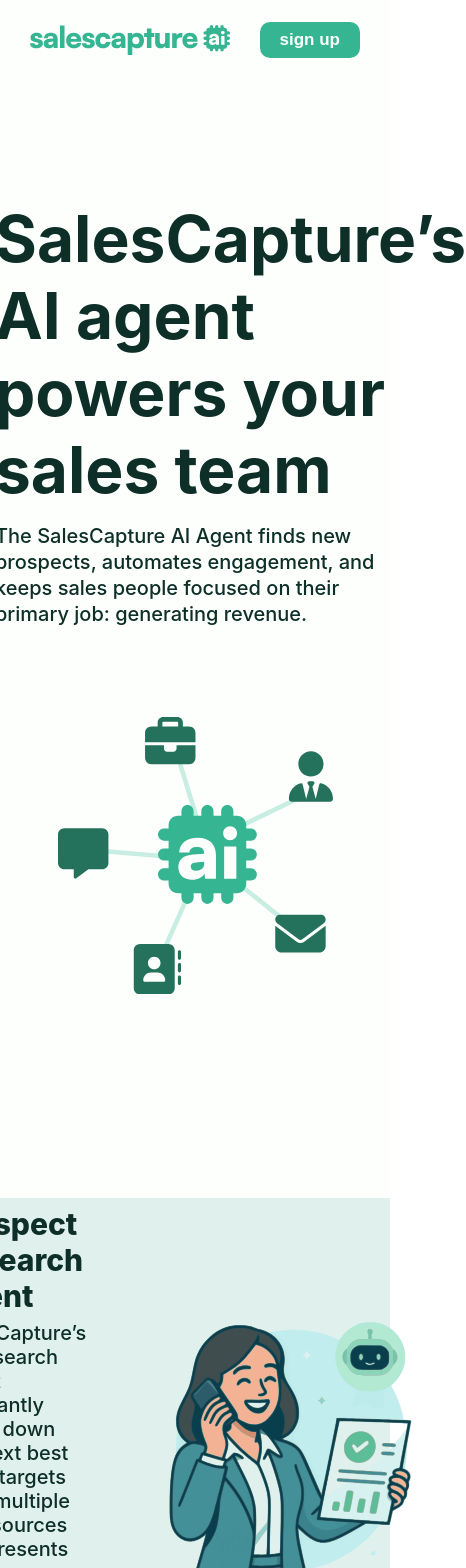
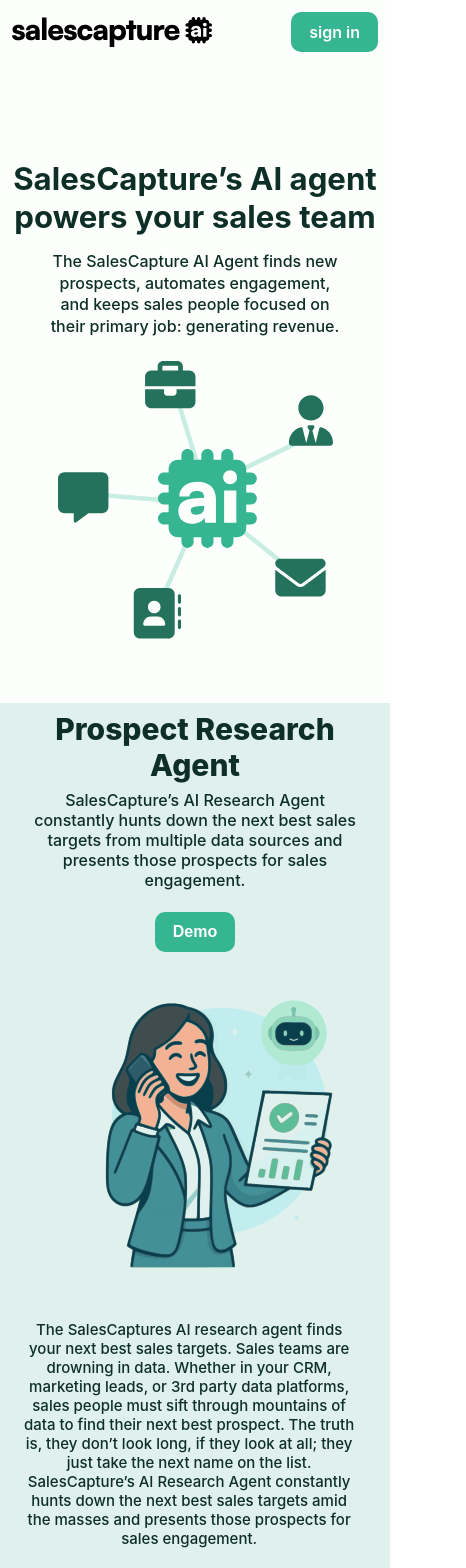
Before and after one commit to flinn97/scaihomepage, a React (Create React App) app: page / in a window 390 px wide. Shown: the top 1568 px of the page, 466 px wide, since content can reach past the window. Built offline with nearby package versions, Linux system fonts and the light colour scheme.

Commit message:
phone changes

```diff
--- a/src/App.css
+++ b/src/App.css
@@ -1,14 +1,38 @@
+/* make space for fixed header */
+.app { padding-top: var(--header-h); }
+/* ensure scrollIntoView doesn't hide the section behind the fixed header */
+section { scroll-margin-top: calc(var(--header-h) + 12px); }
+
+/* Default stays for desktop */
 .app-header {
   background-color: var(--neutral-light);
   position: fixed;
   top: 0;
   display: flex;
   width: 100%;
-  min-height: 80px;
+  min-height: var(--header-h, 80px);
   align-items: center;
   justify-content: space-between;
-  padding: 0px 30px;
+  padding: 0 30px;
   transition: all .4s;
+}
+/* Mobile fix */
+@media (max-width: 600px) {
+  .app-header {
+    padding: 0 12px; /* reduce side padding */
+    width: 100%;
+  }
+
+  .logo {
+    max-width: 150px; /* smaller logo */
+  }
+
+
+  .header-button {
+    padding: 8px 14px; /* smaller tap area but still clickable */
+    font-size: 15px;
+    white-space: nowrap; /* keep text in one line */
+  }
 }
 
 .logo {
@@ -18,7 +42,8 @@
 .logo g {
   fill: var(--accent);
 }
-
+.app-header .logo { transition: filter .25s ease; }
+.app-header.scrolled .logo { filter: brightness(0) invert(1); } /* turns it white */
 .header-button {
   border: none;
   padding: 8px 20px;
@@ -45,13 +70,14 @@
   justify-content: center;
   width: 100%;
   min-height: 400px;
-  padding: 200px 30px;
+  /* top padding accounted for fixed header already via .app */
+  padding: clamp(96px, 10vw, 200px) 20px 60px;
   background-color: var(--neutral-light);
-  gap: 90px;
+  gap: clamp(24px, 6vw, 90px);
 }
 
 .hero-heading {
-  font-size: 64px;
+  font-size: clamp(28px, 8vw, 64px);
   margin-bottom: 15px;
 }
 
@@ -62,6 +88,20 @@
   min-width: 400px;
   flex-direction: column;
   justify-content: center;
+  align-items: center;
+}
+/* Mobile centering */
+@media (max-width: 750px) {
+  .hero-text {
+    align-items: center;
+    text-align: center; /* centers text inside the container */
+    margin: 0 auto;
+  }
+
+  .hero-text .subtitle {
+    width: 75%;
+    margin: 0 auto;
+  }
 }
 
 .hero-image {
@@ -74,66 +114,104 @@
 }
 
 .subtitle {
-  font-size: 20px;
+  font-size: clamp(16px, 2.6vw, 20px);
   font-weight: 500;
-  line-height: 1.3em;
+  line-height: 1.35em;
 }
 
+/* Default (desktop/tablet): keep your current layout, just cap widths a bit */
 .panel {
-  min-height: 400px;
+  min-height: 200px;
   display: flex;
   justify-content: center;
   align-items: center;
-  padding: 8px 50px;
-  gap: 40px;
-  font-size: 20px;
+  padding: 8px clamp(16px, 6vw, 50px);
+  gap: clamp(16px, 4vw, 40px);
+  font-size: clamp(16px, 2.2vw, 20px);
   font-weight: 500;
 }
 
 .panel-text {
-  max-width: 600px;
+  max-width: 640px;
 }
 
+/* Long text block readability */
 .panel-text-long{
-  margin:0px;
-  padding: 20px 50px;
-  margin-top:-8px;
-  color: var(--text-accent);
-  font-size: 18px;
-  gap: 4px;
-  min-height: 20px;
-  justify-self: center;
-  font-weight: 400;
+  padding: 20px clamp(16px, 6vw, 50px);
+  font-size: clamp(15px, 2vw, 18px);
   max-width: 1084px;
   text-align: justify;
 }
 
 .panel-graphic {
- opacity: 1;
+  opacity: 1;
+  max-width: 360px;
+  width: 100%;
 }
 
-.robot {
+.robot,
+.hero-graphic {
   width: 100%;
+  height: auto;
+  max-width: 360px; /* keep SVGs in check on big screens */
+}
+/* Mobile stack */
+@media (max-width: 768px) {
+  .panel {
+    flex-direction: column;
+    text-align: center;
+    min-height: unset;
+  }
+
+  .panel-graphic {
+    max-width: 260px;
+  }
+
+  .robot,
+  .hero-graphic {
+    max-width: 300px;
+  }
+}
+form {
+  width: 100%;
+  max-width: 640px;      /* a bit wider on desktop */
+  background-color: var(--dark-accent);
+  padding: clamp(20px, 5vw, 60px) clamp(16px, 4vw, 40px);
+  border-radius: 12px;
+  font-size: clamp(16px, 2.2vw, 20px);
+  box-shadow: 0 6px 22px rgba(0,0,0,.06);
 }
 
 .contact-form {
   display: flex;
-  min-height: 600px;
-  padding: 80px 30px;
+  min-height: unset;
+  padding: clamp(40px, 8vw, 80px) 16px;
   align-items: center;
   justify-content: center;
   background-color: var(--light-accent);
 }
+/* Example: put graphic above text on mobile for this specific panel */
+/* @media (max-width: 768px) {
+  section:nth-of-type(2) .panel .panel-graphic { order: -1; }
+} */
 
 footer {
   display: flex;
-  padding: 10px 30px;
+  padding: 12px 16px;
   justify-content: space-between;
   align-items: center;
-  height: 70px;
+  min-height: 64px;
   background-color: var(--dark-accent);
   color: var(--light-accent);
   font-weight: 600;
+}
+
+@media (max-width: 600px) {
+  footer {
+    flex-direction: column;
+    gap: 10px;
+    text-align: center;
+  }
 }
 
 .footer-links {
@@ -161,11 +239,10 @@
 
 /* Add these styles to your App.css file */
 
+/* thank-you message spacing on mobile */
 .thank-you-message {
-  text-align: center;
-  padding: 40px 20px;
-  max-width: 500px;
-  margin: 0 auto;
+  padding: clamp(24px, 6vw, 40px) 20px;
+  max-width: 520px;
 }
 
 .thank-you-message h2 {
@@ -188,3 +265,21 @@
   text-align: center;
   font-weight: bold;
 }
+.header-button {
+  border: none;
+  padding: 10px 22px;
+  background-color: var(--accent);
+  border-radius: 10px;
+  color: var(--neutral-light);
+  font-size: 17px;
+  font-weight: 600;
+  cursor: pointer;
+  line-height: 1;          /* so height = padding + line-height */
+}
+
+@media (max-width: 768px) {
+  .header-button {
+    padding: 12px 18px;    /* larger tap target */
+    font-size: 16px;
+  }
+}
--- a/src/App.js
+++ b/src/App.js
@@ -71,17 +71,17 @@
 
   return (
     <div className="app">
-      <Header scrollTo={scrollTo.bind(this)} demoRef={demoRef}/>
+      <Header scrollTo={scrollTo.bind(this)} demoRef={demoRef} />
 
       <section className="hero">
         <div className="hero-text">
-          <h1 className="hero-heading" style={{ color: "var(--text-accent)" }}>
+          <h1 className="hero-heading">
             SalesCapture’s AI agent powers your sales team
           </h1>
           <div className="subtitle">
             The SalesCapture AI Agent finds new prospects, automates engagement,
             and keeps sales people focused on their primary job: generating
-            revenue.{" "}
+            revenue.
           </div>
         </div>
         <div className="hero-image">
@@ -119,6 +119,7 @@
             />
           </div>
         </div>
+        <div style={{ display: "flex", width: "97%", alignItems: "center", justifyContent: "center" }}>
           <div className="panel panel-text-long">
             The SalesCaptures AI research agent finds your next best sales
             targets. Sales teams are drowning in data. Whether in your CRM,
@@ -128,6 +129,7 @@
             name on the list. SalesCapture’s AI Research Agent constantly hunts
             down the next best sales targets amid the masses and presents those
             prospects for sales engagement.
+          </div>
         </div>
       </section>
 
@@ -152,6 +154,7 @@
             </button>
           </div>
         </div>
+        <div style={{ display: "flex", width: "97%", alignItems: "center", justifyContent: "center" }}>
           <div className="panel panel-text-long">
             SalesCapture AI sales content platform provides the best sales content
             your sales team can use with a single click. The platform’s
@@ -161,7 +164,7 @@
             content creation. SalesCapture AI combines key aspects of your value
             proposition with best practices to generate the most effective sales
             messaging for multiple use cases.
-        </div>
+          </div></div>
       </section>
 
       <section
@@ -181,7 +184,7 @@
             </div>
             <button
               className="header-button"
-              style={{ marginTop: "22px",}}
+              style={{ marginTop: "22px", }}
               onClick={() => scrollTo(demoRef)}
             >
               Demo
@@ -194,6 +197,7 @@
             />
           </div>
         </div>
+        <div style={{ display: "flex", width: "97%", alignItems: "center", justifyContent: "center" }}>
           <div className="panel panel-text-long">
             SalesCapture AI enables fully automated, partially automated and
             “shadow BDR” solutions to enhance your team’s go-to-market
@@ -205,6 +209,7 @@
             placing the prospect into a sales motion. SalesCapture AI can create a
             virtual BDR behind every sales rep, working 24/7, as a shadow BDR
             helping your sales team find and close more deals!
+          </div>
         </div>
       </section>
 
@@ -223,7 +228,7 @@
             <h2>Request a Demo</h2>
             <label>Name</label>
             <input
-              onChange={(e)=>{setName(e.target.value)}}
+              onChange={(e) => { setName(e.target.value) }}
               type="text"
               name="name"
               placeholder="Your name.."
@@ -235,7 +240,7 @@
               type="email"
               name="email"
               placeholder="joeschmo@mail.com..."
-              onChange={(e)=>{setEmail(e.target.value)}}
+              onChange={(e) => { setEmail(e.target.value) }}
               value={email}
             />
 
@@ -243,7 +248,7 @@
             <input
               type="text"
               name="comments"
-              onChange={(e)=>{setComments(e.target.value)}}
+              onChange={(e) => { setComments(e.target.value) }}
               placeholder="Your comments..."
               value={comments}
             />
--- a/src/header.jsx
+++ b/src/header.jsx
@@ -5,11 +5,10 @@
   const [scrolled, setScrolled] = useState(false);
 
   useEffect(() => {
-    if (typeof window !== "undefined") {
-      window.addEventListener("scroll", () =>
-        setScrolled(window.pageYOffset > 10)
-      );
-    }
+    const onScroll = () => setScrolled(window.pageYOffset > 10);
+    onScroll(); // set initial on refresh mid-scroll
+    window.addEventListener("scroll", onScroll, { passive: true });
+    return () => window.removeEventListener("scroll", onScroll);
   }, []);
 
   return (
@@ -17,7 +16,7 @@
           scrolled ? "scrolled" : ""
         }`}>
         <LogoSvg className="logo" />
-        <button onClick={() => props.scrollTo(props.demoRef)} className="header-button">sign up</button>
+        <a style={{textDecoration:"none"}} href = "https://app.salescapture.ai" target="_blank" onClick={() => props.scrollTo(props.demoRef)} className="header-button">sign in</a>
     </header>
   );
 }
--- a/src/index.css
+++ b/src/index.css
@@ -8,6 +8,27 @@
   --neutral: #9A9A9A;
   --neutral-medium: #696969;
   --neutral-dark: #262626;
+  --header-h: 80px; /* default desktop */
+}
+@media (prefers-color-scheme: dark) {
+  :root { --logo-color: #B2EFDF; }              /* brighter/contrasty on dark */
+}
+/* Apply to every element in the SVG */
+.logo * {
+  fill: var(--logo-color) !important;
+  stroke: var(--logo-color) !important; /* if your SVG uses strokes */
+}
+@media (max-width: 768px) {
+  :root { --header-h: 64px; }
+}
+@media (prefers-color-scheme: dark) {
+  :root { --logo-color: #B2EFDF; }              /* brighter/contrasty on dark */
+}
+
+/* Apply to every element in the SVG */
+.logo * {
+  fill: var(--logo-color) !important;
+  stroke: var(--logo-color) !important; /* if your SVG uses strokes */
 }
 
 * {
@@ -63,7 +84,7 @@
 }
 
 label {
-  margin-bottom: 5px;
+  margin-bottom: 6px;
   color: var(--text-accent);
   font-weight: 600;
 }
@@ -73,10 +94,12 @@
   border-radius: 8px;
   border: none;
   padding: 10px 30px;
-  width: 200px;
+  width: 100%;
   background-color: var(--light-accent);
   color: var(--text-accent);
   font-weight: 600;
+  margin-bottom: 22px;
+
 }
 
 input[type=submit]:hover {
@@ -94,17 +117,20 @@
   margin-top: 40px;
   border-radius: 8px;
   border: none;
-  padding: 10px 30px;
-  width: 200px;
+  padding: 12px 18px;
+  width: 100%;
   background-color: var(--light-accent);
   color: var(--text-accent);
   font-weight: 600;
-  font-size: 20px;
+  font-size: clamp(16px, 2.6vw, 20px);
   text-align: center;
   cursor: pointer;
   text-decoration: none;
   transition: background-color 0.2s ease;
 }
+@media (min-width: 769px) {
+  .button-sub { width: 240px; }    /* revert to fixed width on larger screens */
+}
 
 .button-sub:hover {
   background-color: var(--accent);
```
Lines whose indentation alone changed are shown as unchanged.
